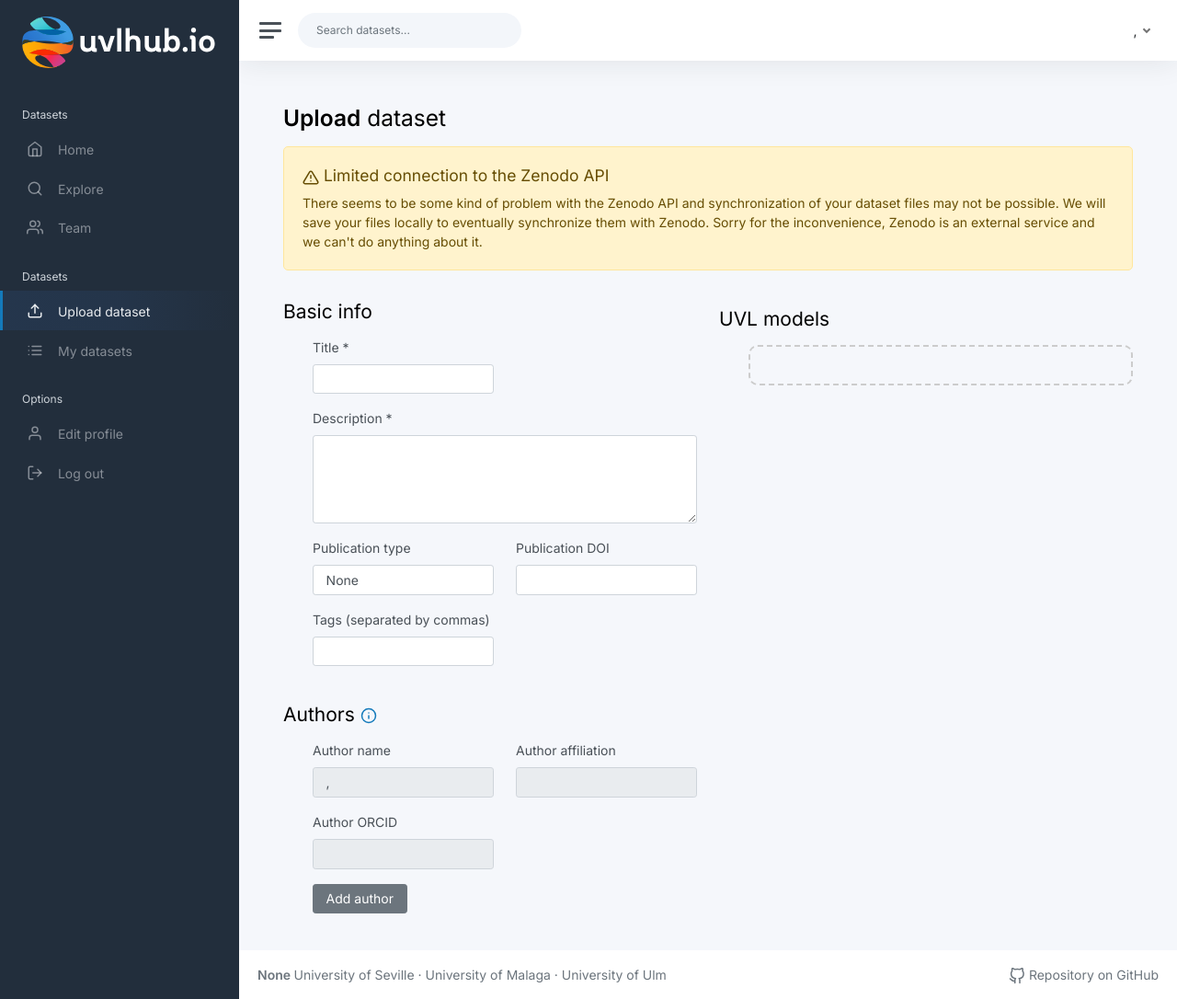
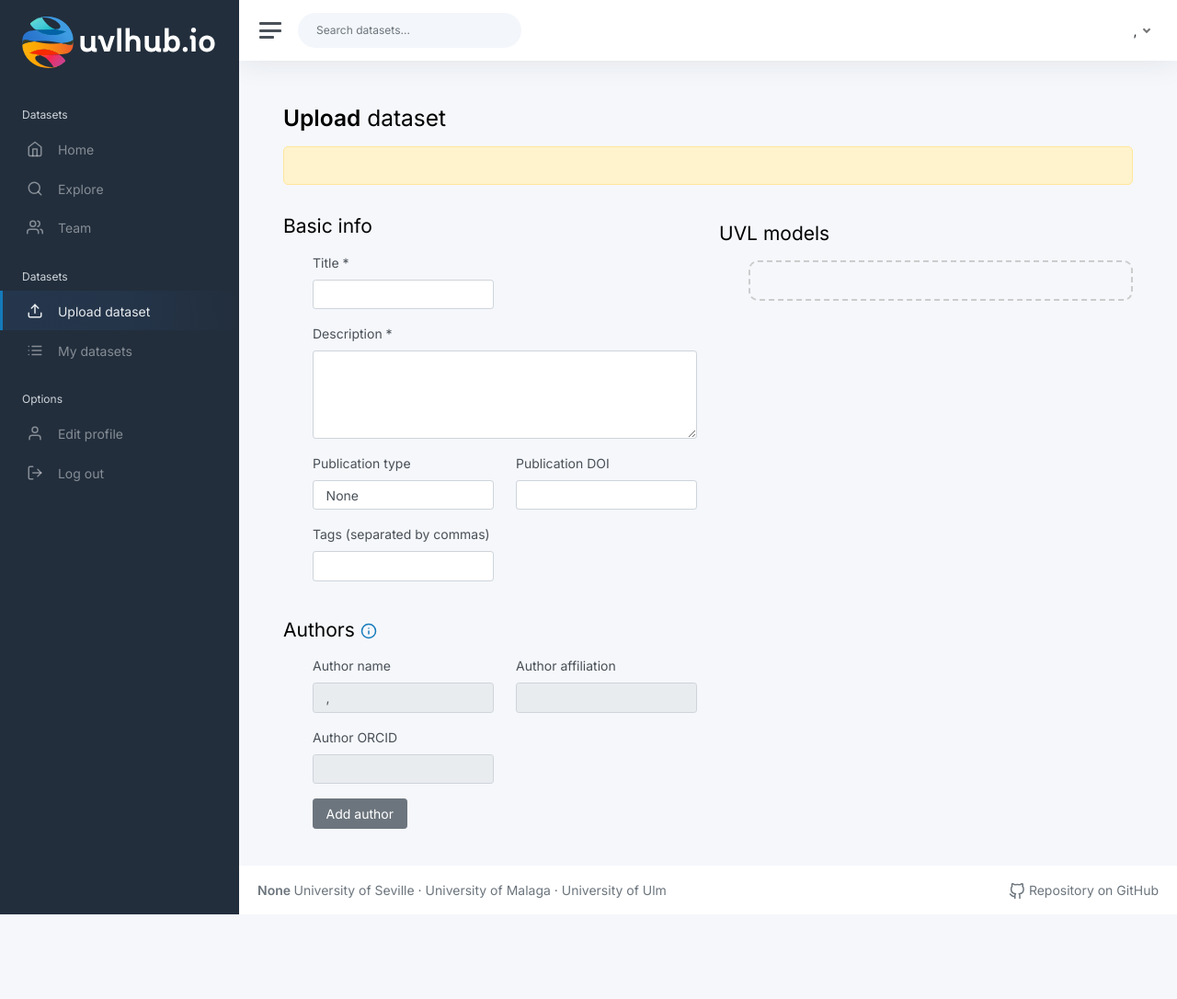
Before and after one commit to maravimaq/puchero-hub, a Flask app: page /dataset/upload in a window 1280 px wide. Shown: the whole page at 92% size. After the commit the page ends 994 px from the top, so only its background shows below. Run offline with Flask 3, Linux system fonts and the light colour scheme; the visitor is signed in with stand-in values (Sample User, id 1); data that the repository does not hold is empty; parts of the project's set-up code (start-up, migrations or seed data) failed here and were passed over; some libraries are stand-ins or nearby versions.

Commit message:
fix: deleted Zenodo warning

```diff
--- a/app/modules/dataset/templates/dataset/upload_dataset.html
+++ b/app/modules/dataset/templates/dataset/upload_dataset.html
@@ -11,14 +11,7 @@
             <div class="alert alert-warning" role="alert" id="test_zenodo_connection_error" style="display: none">
                 <div class="alert-message">
 
-                    <h4 class="alert-heading"><i class="align-middle" data-feather="alert-triangle"></i> Limited
-                        connection to the Zenodo API</h4>
-                    <p class="p-0 m-0">
-                        There seems to be some kind of problem with the Zenodo API and synchronization of your dataset
-                        files may not be possible. We will save your files locally to eventually synchronize them with
-                        Zenodo. Sorry for the inconvenience, Zenodo is an external service and we can't do
-                        anything about it.
-                    </p>
+
                 </div>
             </div>
         </div>
```
